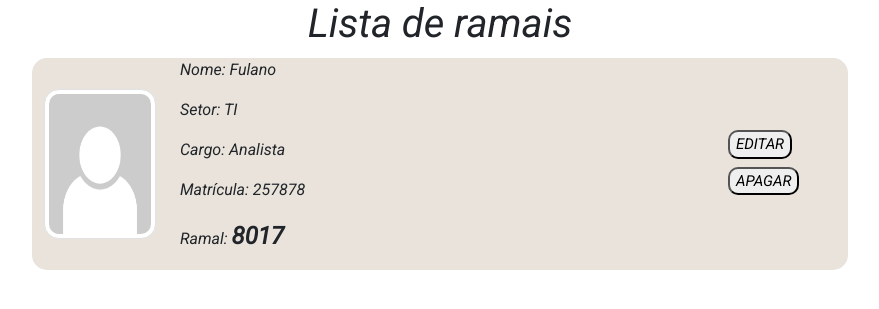
After one commit to antoniocirilo/projeto, a Django app: page /ramais/admin/ in a window 1280 px wide. The commit adds this page. Shown: the top 309 px of the page, without its empty margins (200-1079 px from the left). Run offline with Django 3.2, Linux system fonts and the light colour scheme; some libraries are stand-ins or nearby versions.

Commit message:
fazendo ajustes

```diff
--- a/Estivas/Estivas/urls.py
+++ b/Estivas/Estivas/urls.py
@@ -15,9 +15,10 @@ Including another URLconf
 """
 from django.contrib import admin
 from django.urls import path
-from ramais.views import listaramais
+from ramais.views import listaramais, adminramais
 
 urlpatterns = [
     path('admin/', admin.site.urls),
-    path('', listaramais),
+    path('ramais/', listaramais),
+    path('ramais/admin/', adminramais),
 ]
--- a/Estivas/ramais/static/css/estilo.css
+++ b/Estivas/ramais/static/css/estilo.css
@@ -19,3 +19,14 @@ body{
   font-weight: bold;
   font-size: 24px;
 }
+.botoes{
+  margin-top: 68px;
+}
+.botoes button{
+  margin: 4px;
+}
+.botao{
+  font-size: 15px;
+  cursor: pointer;
+  border-radius: 10px;
+}
--- /dev/null
+++ b/Estivas/ramais/templates/adminramais.html
@@ -0,0 +1,28 @@
+{% extends "base.html" %}
+{% load static %}
+
+{% block titulo %}
+<title>RAMAIS - ADMIN</title>
+{% endblock %}
+
+{% block conteudo %}
+<div class="container">
+  <h1 class="text-center">Lista de ramais</h1>
+  <div class="row ramal">
+    <div class="col-12 col-sm-5 col-md-2 foto">
+      <img class="img-fluid img-thumbnail" src="{% static 'imagens/sem-foto.png' %}">
+    </div>
+    <div class="col-12 col-sm-6 col-md-8 texto">
+      <p>Nome: Fulano</p>
+      <p>Setor: TI</p>
+      <p>Cargo: Analista</p>
+      <p>Matrícula: 257878</p>
+      <p>Ramal: <small class="numero">8017</small></p>
+    </div>
+    <div class="col-12 col-1 col-md-2 botoes">
+    <a href="#"><button class="botao">EDITAR</button></a>
+    <a href="#"><button class="botao">APAGAR</button></a>
+    </div>
+  </div>
+</div>
+{% endblock %}
--- a/Estivas/ramais/views.py
+++ b/Estivas/ramais/views.py
@@ -3,3 +3,6 @@ from django.shortcuts import render
 # Create your views here.
 def listaramais(request):
 	return render(request, 'listaramais.html')
+
+def adminramais(request):
+	return render(request, 'adminramais.html')
```
